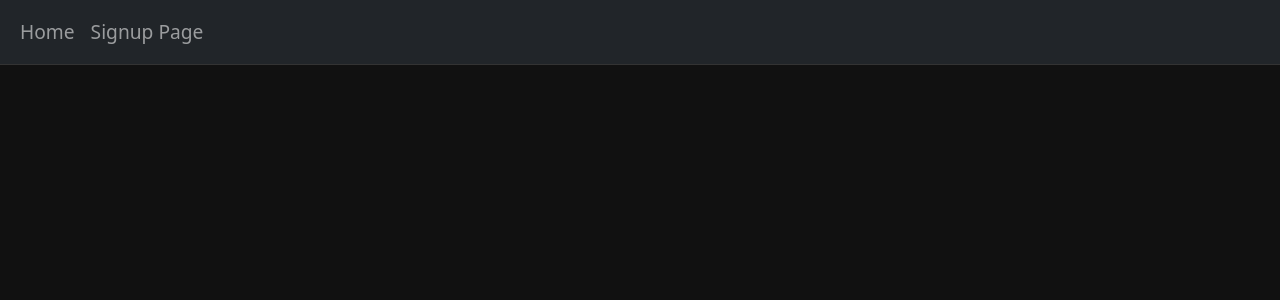
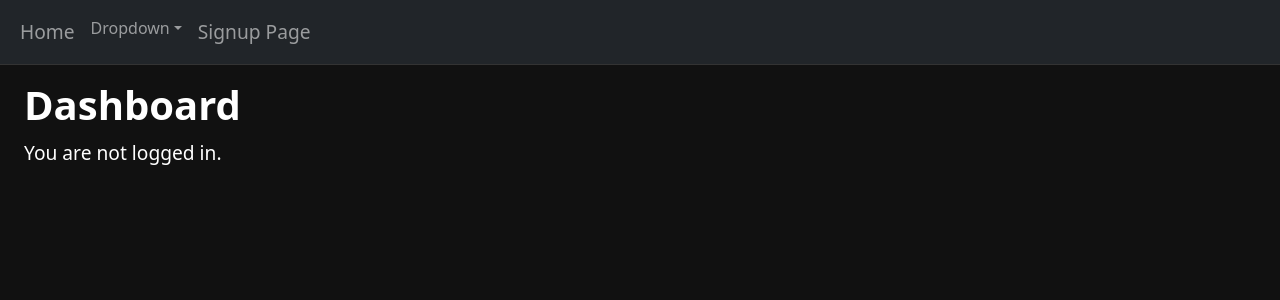
Before and after one commit to DewYourWorst/project-3, a React (Create React App) app in the folder client/: page /dashboard in a window 1280 px wide. Before the commit this address had no page. Shown: the top 300 px of the page. Built offline with nearby package versions, Linux system fonts and the light colour scheme.

Commit message:
added to navbar and made dashboard page

```diff
--- a/client/src/App.js
+++ b/client/src/App.js
@@ -2,10 +2,11 @@ import React from "react";
 import { BrowserRouter, Routes, Route } from "react-router-dom";
 import { Header, Wrapper } from "./components"
 import { UserProvider } from "./ctx/UserContext";
-import { HomePage, LoginPage, SignupPage } from "./pages";
+import { HomePage, LoginPage, SignupPage, Dashboard } from "./pages";
 
 import 'bootstrap/dist/css/bootstrap.min.css';
 import './styles/global.css'
+
 
 
 function App() {
@@ -19,6 +20,7 @@ function App() {
               <Route path="/" element={<HomePage />} />
               <Route path="/login" element={<LoginPage />} />
               <Route path="/signup" element={<SignupPage />} />
+              <Route path="/dashboard" element={<Dashboard />} />
             </Routes>
           </div>
         </Wrapper>
--- a/client/src/components/Header.jsx
+++ b/client/src/components/Header.jsx
@@ -1,6 +1,6 @@
 import { useState } from "react"
 import { useUserContext } from "../ctx/UserContext"
-import { Navbar, Nav } from "react-bootstrap";
+import { Navbar, Nav, NavDropdown } from "react-bootstrap";
 
 const Header = () => {
   const { currUser, logout } = useUserContext()
@@ -14,7 +14,16 @@ const Header = () => {
             {/* Add the activeKey code below and the rest shoud work  */}
             <Nav className="me-auto" activeKey={window.location.pathname}>
               <li><Nav.Link href="/">Home</Nav.Link></li>
-
+              { currUser.status === "found" && (
+                <>
+                  <li><Nav.Link href="/Dashboard">Dashboard</Nav.Link></li>
+                </>
+              )}
+              <NavDropdown title="Dropdown" id="basic-nav-dropdown">
+                <NavDropdown.Item href="#action/3.1">baseball</NavDropdown.Item>
+                <NavDropdown.Item href="#action/3.2">football</NavDropdown.Item>
+                <NavDropdown.Item href="#action/3.3">basketball</NavDropdown.Item>
+            </NavDropdown>
               { currUser.status === "notfound" && (
                 <>
                   <li><Nav.Link href="/signup">Signup Page</Nav.Link></li>
--- /dev/null
+++ b/client/src/pages/Dashboard.jsx
@@ -0,0 +1,22 @@
+import { useState, useEffect } from "react"
+import { Link } from "react-router-dom";
+import { useUserContext } from "../ctx/UserContext"
+
+const Dashboard = () => {
+  const { currUser } = useUserContext()
+
+  if( currUser.status === "searching" ) return <></>
+  return (
+    <>
+      <h1>Dashboard</h1>
+
+      { currUser.status === "notfound" ? (
+        <p>You are not logged in.</p>
+      ) : (
+        <p>You are logged in.</p>
+      )}
+    </>
+  )
+}
+
+export default Dashboard
--- a/client/src/pages/index.js
+++ b/client/src/pages/index.js
@@ -4,3 +4,4 @@
 export { default as HomePage } from "./HomePage"
 export { default as LoginPage } from "./LoginPage"
 export { default as SignupPage } from "./SignupPage"
+export { default as Dashboard } from "./Dashboard"
```
